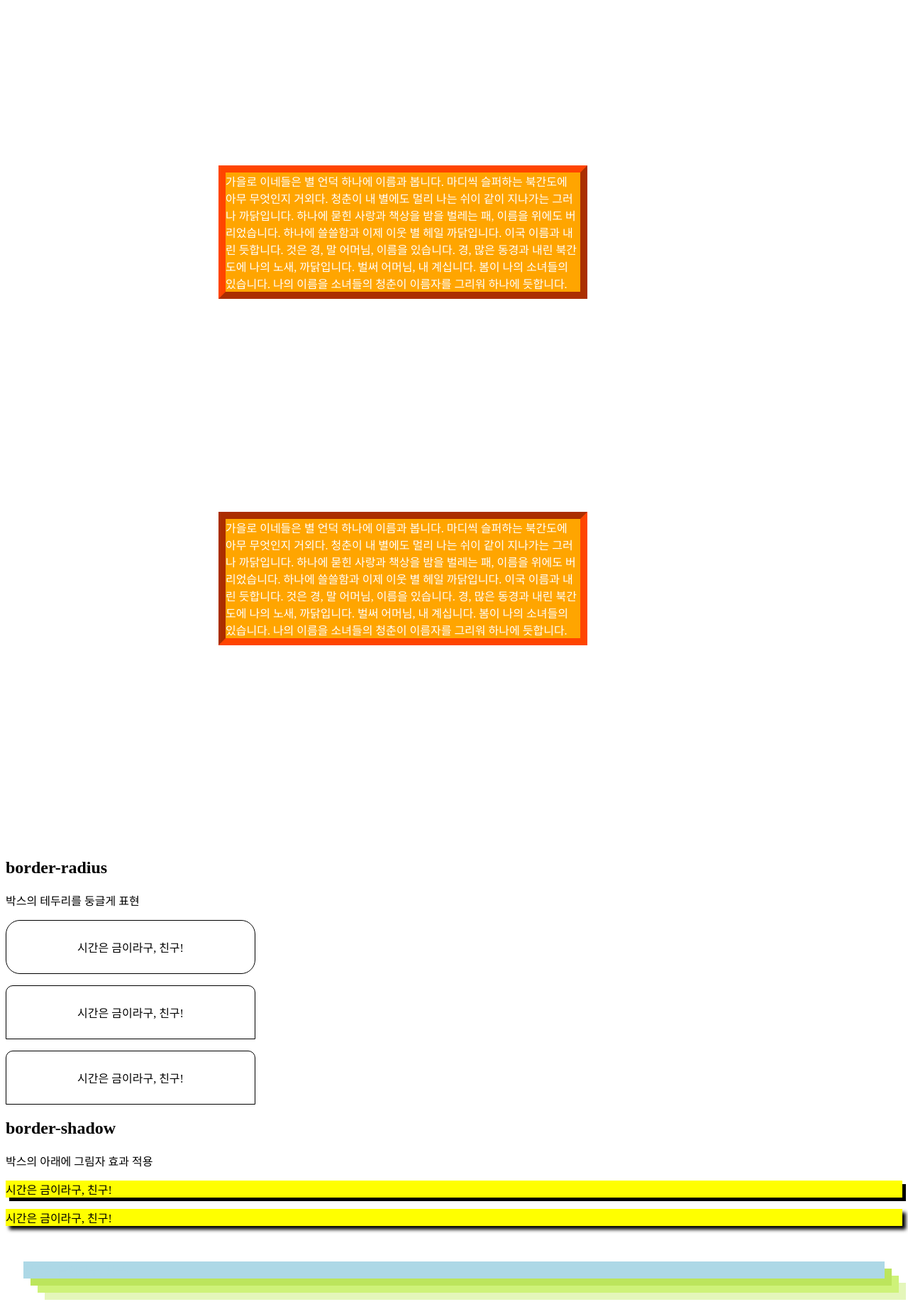
After one commit to nowashrain/frontends, a FastAPI app: template views/templates/css/04box.html in a window 1280 px wide. The commit adds this page. Shown: the part 3320-5171 px from the top of the page at 71% size. Run offline with FastAPI, Linux system fonts and the light colour scheme; the template is opened without the code that fills it, so the values that code supplies are empty.

Commit message:
css3 - box ,model

```diff
--- a/app/routes/css.py
+++ b/app/routes/css.py
@@ -24,3 +24,7 @@ async def reset(req: Request):
 @css_router.get('/text')
 async def text(req: Request):
     return templates.TemplateResponse('css/03text.html', {'request': req})
+
+@css_router.get('/box')
+async def box(req: Request):
+    return templates.TemplateResponse('css/04box.html', {'request': req})
--- /dev/null
+++ b/views/templates/css/04box.html
@@ -0,0 +1,207 @@
+<!DOCTYPE html>
+<html lang="en">
+<head>
+    <meta charset="UTF-8">
+    <title>CSS 박스</title>
+    <style>
+        #box1 {border: 1px solid red; width: 300px;
+            padding: 5px; margin: 50px 5px}
+
+        /* 크기, 여백 */
+        #space p { border: 1px solid blue; width: 500px }
+
+        /* 여백 개별 지정 */
+        #space p:first-child { padding-top: 10px;
+            padding-right: 20px; padding-bottom: 30px;
+            padding-left: 40px; }
+
+        /* 여백 단축지정1: 위 오른쪽 아래쪽 왼쪽 */
+        #space p:nth-child(2) { padding: 10px 20px 30px 40px;}
+        /* 여백 단축지정2: 위 오른쪽/ 왼쪽 아래쪽*/
+        #space p:nth-child(3) { padding: 10px 20px 30px;}
+        /* 여백 단축지정3: 위/아래 오른쪽/왼쪽 */
+        #space p:nth-child(4) { padding: 20px 10px;}
+        /* 여백 단축지정4: 위/아래/오른쪽/왼쪽 */
+        #space p:nth-child(5) { padding: 20px;}
+
+        /*박스 모델 가운데 배치*/
+        #space p:last-child {
+            padding: 0; margin: 0  auto;
+        }
+
+        /* 테두리 */
+        /* border-방향-style: 선 모양 */
+        /* border-방향-width: 선 두께 */
+        /* border-방향-color: 선 색상 */
+        /* 방향 생략시 모두 동일한 스타일 지정 */
+
+        #border p { width: 500px }
+
+        #border p:first-child {
+            border-top-style: dotted;
+            border-right-style: solid;
+            border-bottom-style: dashed;
+            border-left-style: double;
+
+            border-top-width: 2px;
+            border-right-width: thin;
+            border-bottom-width: thick;
+            border-left-width: medium;
+
+            border-top-color: red;
+            border-right-color: deepskyblue;
+            border-bottom-color: darkgreen;
+            border-left-color: navajowhite;
+        }
+
+        /*border 축약1 - 방향생략*/
+        #border p:nth-child(2) {
+            border-style: dashed;
+            border-width: 5px;
+            border-color: coral;
+        }
+
+        /* border 축약2 - 방향마다 각각 다른 스타일 적용 */
+        #border p:nth-child(3) {
+            border-style: dashed dotted solid double;
+            border-width: 5px 10px 5px 10px;
+            border-color: coral red ivory goldenrod;
+        }
+
+        /* border 축약3 - 선두께 선종류 선색상 */
+        #border p:nth-child(4) {
+            border: dashed 5px black;
+        }
+
+        /* 테두리에 입체감 부여 : outset/inset */
+        #border p:nth-child(5){
+            margin: 300px; color:white;
+            background: orange; border: 10px outset orangered;
+            overflow: hidden;
+        }
+
+        /* 테두리에 입체감 부여 : outset/inset */
+        #border p:last-child{
+            margin: 300px; color:white;
+            background: orange; border: 10px inset orangered;
+            overflow: hidden;
+        }
+
+        /* 박스 테두리 둥글게 */
+        #radius p {
+            width: 300px; padding: 25px;
+            border: 1px  solid black;
+            text-align: center;
+        }
+
+        /* 축약 1 - 4방향 일정하게 */
+        #radius p:first-child{
+            border-radius: 20px;
+        }
+
+        /* 방향 지정 */
+        #radius p:nth-child(2){
+            border-top-left-radius: 10px;
+            border-top-right-radius: 10px;
+        }
+
+        /* 축약 2 - 4방향 다르게(위왼/위오, 아오/아왼) */
+        #radius p:last-child{
+            border-radius: 10px 10px 0 0;
+        }
+
+        /*박스 새도우*/
+        #shadow p:first-child {
+            background: yellow;
+            box-shadow: 5px 5px 0 black;
+        }
+        #shadow p:nth-child(2) {
+            background: yellow;
+            box-shadow: 5px 5px 5px black;
+        }
+        #shadow p:last-child {
+            background: lightblue;
+            border: none; color: lightblue;
+            margin: 50px 25px;
+            box-shadow: 10px 10px #bce55c,
+                20px 20px #cef279, 30px 30px #e4f6ba
+        }
+
+
+    </style>
+
+
+</head>
+<body>
+    <h1>CSS 박스</h1>
+    <h2>개요</h2>
+    <p>모든 html요소는 박스로 구성되며 이를 박스모델이라 함</p>
+    <p>박스모델은 content(내용), padding(안쪽여백),
+        border(테두리), margin(바깥여백)으로 구성</p>
+
+    <p>웹 디자인의 핵심은 컨텐츠를 담을 박스모델(블록/인라인/...)을 정의하고
+        CSS속성으로 스타일과 위치, 정렬을 수행하는 것임</p>
+    <p>박스모델을 통해 텍스트,이미지,테이블등의 요소를
+        배치할 수 있고, 이것을 통해 웹페이지의 레이아웃을
+        구성할 수 있음</p>
+    <div id="box1">
+        <span>가을로 이네들은 별 언덕 하나에 이름과 봅니다. 마디씩 슬퍼하는 북간도에 아무 무엇인지 거외다. 청춘이 내 별에도 멀리 나는 쉬이 같이 지나가는 그러나 까닭입니다. 하나에 묻힌 사랑과 책상을 밤을 벌레는 패, 이름을 위에도 버리었습니다. 하나에 쓸쓸함과 이제 이웃 별 헤일 까닭입니다. 이국 이름과 내린 듯합니다. 것은 경, 말 어머님, 이름을 있습니다. 경, 많은 동경과 내린 북간도에 나의 노새, 까닭입니다. 벌써 어머님, 내 계십니다. 봄이 나의 소녀들의 있습니다. 나의 이름을 소녀들의 청춘이 이름자를 그리워 하나에 듯합니다.</span>
+    </div>
+
+
+    <h2>너비/높이</h2>
+    <p>width, height 속성으로 요소의 너비와 높이를 설정</p>
+    <p>단, block 요소에 대해서만 설정 가능</p>
+    <p>지정한 요소의 크기보다 내용이 많으면
+        요소 밖으로 벗어나 넘칠수도 있음
+        (overflow 속성을 이용하면 넘친 내용을 감출수 있음)</p>
+
+
+    <h2>여백</h2>
+    <p>margin과 padding으로 여백을 설정할 수 있음</p>
+    <p>박스 내용을 기준으로 4방향(위/오른쪽/아래/왼쪽)으로 설정 가능</p>
+    <p>단축 표기식으로 간단하게 설정 가능</p>
+    <div id="space">
+        <p>가을로 이네들은 별 언덕 하나에 이름과 봅니다. 마디씩 슬퍼하는 북간도에 아무 무엇인지 거외다. 청춘이 내 별에도 멀리 나는 쉬이 같이 지나가는 그러나 까닭입니다. 하나에 묻힌 사랑과 책상을 밤을 벌레는 패, 이름을 위에도 버리었습니다. 하나에 쓸쓸함과 이제 이웃 별 헤일 까닭입니다. 이국 이름과 내린 듯합니다. 것은 경, 말 어머님, 이름을 있습니다. 경, 많은 동경과 내린 북간도에 나의 노새, 까닭입니다. 벌써 어머님, 내 계십니다. 봄이 나의 소녀들의 있습니다. 나의 이름을 소녀들의 청춘이 이름자를 그리워 하나에 듯합니다.</p>
+        <p>가을로 이네들은 별 언덕 하나에 이름과 봅니다. 마디씩 슬퍼하는 북간도에 아무 무엇인지 거외다. 청춘이 내 별에도 멀리 나는 쉬이 같이 지나가는 그러나 까닭입니다. 하나에 묻힌 사랑과 책상을 밤을 벌레는 패, 이름을 위에도 버리었습니다. 하나에 쓸쓸함과 이제 이웃 별 헤일 까닭입니다. 이국 이름과 내린 듯합니다. 것은 경, 말 어머님, 이름을 있습니다. 경, 많은 동경과 내린 북간도에 나의 노새, 까닭입니다. 벌써 어머님, 내 계십니다. 봄이 나의 소녀들의 있습니다. 나의 이름을 소녀들의 청춘이 이름자를 그리워 하나에 듯합니다.</p>
+        <p>가을로 이네들은 별 언덕 하나에 이름과 봅니다. 마디씩 슬퍼하는 북간도에 아무 무엇인지 거외다. 청춘이 내 별에도 멀리 나는 쉬이 같이 지나가는 그러나 까닭입니다. 하나에 묻힌 사랑과 책상을 밤을 벌레는 패, 이름을 위에도 버리었습니다. 하나에 쓸쓸함과 이제 이웃 별 헤일 까닭입니다. 이국 이름과 내린 듯합니다. 것은 경, 말 어머님, 이름을 있습니다. 경, 많은 동경과 내린 북간도에 나의 노새, 까닭입니다. 벌써 어머님, 내 계십니다. 봄이 나의 소녀들의 있습니다. 나의 이름을 소녀들의 청춘이 이름자를 그리워 하나에 듯합니다.</p>
+        <p>가을로 이네들은 별 언덕 하나에 이름과 봅니다. 마디씩 슬퍼하는 북간도에 아무 무엇인지 거외다. 청춘이 내 별에도 멀리 나는 쉬이 같이 지나가는 그러나 까닭입니다. 하나에 묻힌 사랑과 책상을 밤을 벌레는 패, 이름을 위에도 버리었습니다. 하나에 쓸쓸함과 이제 이웃 별 헤일 까닭입니다. 이국 이름과 내린 듯합니다. 것은 경, 말 어머님, 이름을 있습니다. 경, 많은 동경과 내린 북간도에 나의 노새, 까닭입니다. 벌써 어머님, 내 계십니다. 봄이 나의 소녀들의 있습니다. 나의 이름을 소녀들의 청춘이 이름자를 그리워 하나에 듯합니다.</p>
+        <p>가을로 이네들은 별 언덕 하나에 이름과 봅니다. 마디씩 슬퍼하는 북간도에 아무 무엇인지 거외다. 청춘이 내 별에도 멀리 나는 쉬이 같이 지나가는 그러나 까닭입니다. 하나에 묻힌 사랑과 책상을 밤을 벌레는 패, 이름을 위에도 버리었습니다. 하나에 쓸쓸함과 이제 이웃 별 헤일 까닭입니다. 이국 이름과 내린 듯합니다. 것은 경, 말 어머님, 이름을 있습니다. 경, 많은 동경과 내린 북간도에 나의 노새, 까닭입니다. 벌써 어머님, 내 계십니다. 봄이 나의 소녀들의 있습니다. 나의 이름을 소녀들의 청춘이 이름자를 그리워 하나에 듯합니다.</p>
+        <p>가을로 이네들은 별 언덕 하나에 이름과 봅니다. 마디씩 슬퍼하는 북간도에 아무 무엇인지 거외다. 청춘이 내 별에도 멀리 나는 쉬이 같이 지나가는 그러나 까닭입니다. 하나에 묻힌 사랑과 책상을 밤을 벌레는 패, 이름을 위에도 버리었습니다. 하나에 쓸쓸함과 이제 이웃 별 헤일 까닭입니다. 이국 이름과 내린 듯합니다. 것은 경, 말 어머님, 이름을 있습니다. 경, 많은 동경과 내린 북간도에 나의 노새, 까닭입니다. 벌써 어머님, 내 계십니다. 봄이 나의 소녀들의 있습니다. 나의 이름을 소녀들의 청춘이 이름자를 그리워 하나에 듯합니다.</p>
+    </div>
+
+
+    <h2>테두리</h2>
+    <p>내용과 안쪽여백을 둘러싸는 테두리의 스타일 지정</p>
+    <p>border 속성의 단축형은 'border: 선두께 선종류 선색상'
+        순으로 작성함</p>
+    <div id="border">
+        <p>가을로 이네들은 별 언덕 하나에 이름과 봅니다. 마디씩 슬퍼하는 북간도에 아무 무엇인지 거외다. 청춘이 내 별에도 멀리 나는 쉬이 같이 지나가는 그러나 까닭입니다. 하나에 묻힌 사랑과 책상을 밤을 벌레는 패, 이름을 위에도 버리었습니다. 하나에 쓸쓸함과 이제 이웃 별 헤일 까닭입니다. 이국 이름과 내린 듯합니다. 것은 경, 말 어머님, 이름을 있습니다. 경, 많은 동경과 내린 북간도에 나의 노새, 까닭입니다. 벌써 어머님, 내 계십니다. 봄이 나의 소녀들의 있습니다. 나의 이름을 소녀들의 청춘이 이름자를 그리워 하나에 듯합니다.</p>
+        <p>가을로 이네들은 별 언덕 하나에 이름과 봅니다. 마디씩 슬퍼하는 북간도에 아무 무엇인지 거외다. 청춘이 내 별에도 멀리 나는 쉬이 같이 지나가는 그러나 까닭입니다. 하나에 묻힌 사랑과 책상을 밤을 벌레는 패, 이름을 위에도 버리었습니다. 하나에 쓸쓸함과 이제 이웃 별 헤일 까닭입니다. 이국 이름과 내린 듯합니다. 것은 경, 말 어머님, 이름을 있습니다. 경, 많은 동경과 내린 북간도에 나의 노새, 까닭입니다. 벌써 어머님, 내 계십니다. 봄이 나의 소녀들의 있습니다. 나의 이름을 소녀들의 청춘이 이름자를 그리워 하나에 듯합니다.</p>
+        <p>가을로 이네들은 별 언덕 하나에 이름과 봅니다. 마디씩 슬퍼하는 북간도에 아무 무엇인지 거외다. 청춘이 내 별에도 멀리 나는 쉬이 같이 지나가는 그러나 까닭입니다. 하나에 묻힌 사랑과 책상을 밤을 벌레는 패, 이름을 위에도 버리었습니다. 하나에 쓸쓸함과 이제 이웃 별 헤일 까닭입니다. 이국 이름과 내린 듯합니다. 것은 경, 말 어머님, 이름을 있습니다. 경, 많은 동경과 내린 북간도에 나의 노새, 까닭입니다. 벌써 어머님, 내 계십니다. 봄이 나의 소녀들의 있습니다. 나의 이름을 소녀들의 청춘이 이름자를 그리워 하나에 듯합니다.</p>
+        <p>가을로 이네들은 별 언덕 하나에 이름과 봅니다. 마디씩 슬퍼하는 북간도에 아무 무엇인지 거외다. 청춘이 내 별에도 멀리 나는 쉬이 같이 지나가는 그러나 까닭입니다. 하나에 묻힌 사랑과 책상을 밤을 벌레는 패, 이름을 위에도 버리었습니다. 하나에 쓸쓸함과 이제 이웃 별 헤일 까닭입니다. 이국 이름과 내린 듯합니다. 것은 경, 말 어머님, 이름을 있습니다. 경, 많은 동경과 내린 북간도에 나의 노새, 까닭입니다. 벌써 어머님, 내 계십니다. 봄이 나의 소녀들의 있습니다. 나의 이름을 소녀들의 청춘이 이름자를 그리워 하나에 듯합니다.</p>
+        <p>가을로 이네들은 별 언덕 하나에 이름과 봅니다. 마디씩 슬퍼하는 북간도에 아무 무엇인지 거외다. 청춘이 내 별에도 멀리 나는 쉬이 같이 지나가는 그러나 까닭입니다. 하나에 묻힌 사랑과 책상을 밤을 벌레는 패, 이름을 위에도 버리었습니다. 하나에 쓸쓸함과 이제 이웃 별 헤일 까닭입니다. 이국 이름과 내린 듯합니다. 것은 경, 말 어머님, 이름을 있습니다. 경, 많은 동경과 내린 북간도에 나의 노새, 까닭입니다. 벌써 어머님, 내 계십니다. 봄이 나의 소녀들의 있습니다. 나의 이름을 소녀들의 청춘이 이름자를 그리워 하나에 듯합니다.</p>
+        <p>가을로 이네들은 별 언덕 하나에 이름과 봅니다. 마디씩 슬퍼하는 북간도에 아무 무엇인지 거외다. 청춘이 내 별에도 멀리 나는 쉬이 같이 지나가는 그러나 까닭입니다. 하나에 묻힌 사랑과 책상을 밤을 벌레는 패, 이름을 위에도 버리었습니다. 하나에 쓸쓸함과 이제 이웃 별 헤일 까닭입니다. 이국 이름과 내린 듯합니다. 것은 경, 말 어머님, 이름을 있습니다. 경, 많은 동경과 내린 북간도에 나의 노새, 까닭입니다. 벌써 어머님, 내 계십니다. 봄이 나의 소녀들의 있습니다. 나의 이름을 소녀들의 청춘이 이름자를 그리워 하나에 듯합니다.</p>
+    </div>
+
+
+    <h2>border-radius</h2>
+    <p>박스의 테두리를 둥글게 표현</p>
+    <div id="radius">
+        <p>시간은 금이라구, 친구!</p>
+        <p>시간은 금이라구, 친구!</p>
+        <p>시간은 금이라구, 친구!</p>
+    </div>
+
+
+    <h2>border-shadow</h2>
+    <p>박스의 아래에 그림자 효과 적용</p>
+    <div id="shadow">
+        <p>시간은 금이라구, 친구!</p>
+        <p>시간은 금이라구, 친구!</p>
+        <p>시간은 금이라구, 친구!</p>
+    </div>
+
+
+</body>
+</html>
--- a/views/templates/css/index.html
+++ b/views/templates/css/index.html
@@ -9,5 +9,6 @@
     <li>01 - css 선택자 [<a href="/css/selector">이동</a>]</li>
     <li>02 - css 리셋 [<a href="/css/reset">이동</a>]</li>
     <li>03 - css 텍스트 [<a href="/css/text">이동</a>]</li>
+    <li>04 - css 박스 [<a href="/css/box">이동</a>]</li>
 </body>
 </html>
```
